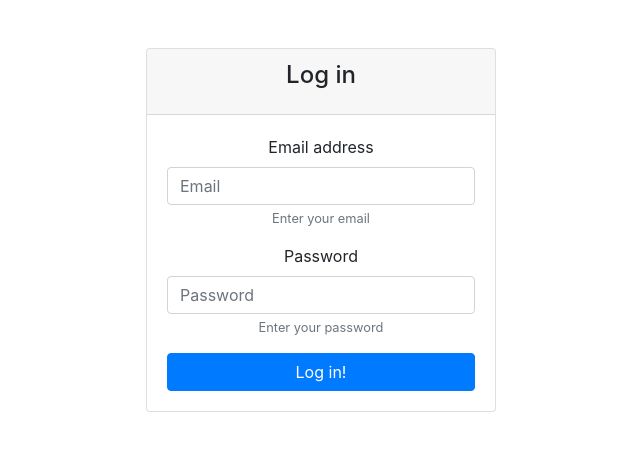
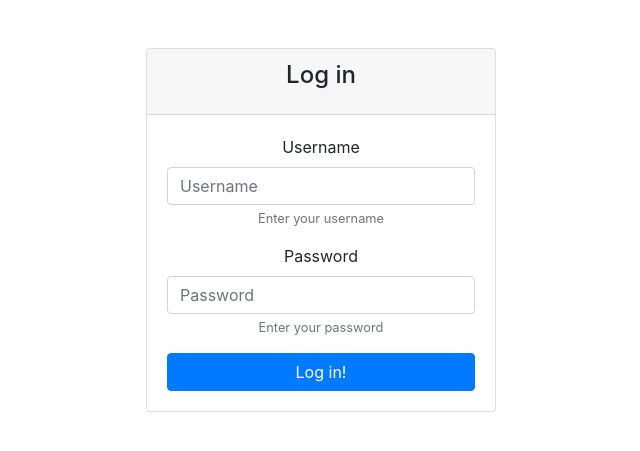
Before and after one commit to LiquidLemon/dropspot, a Flask app: page /login in a window 1280 px wide. Shown: the part 56-507 px from the top of the page, without its empty margins (319-959 px from the left). Run offline with Flask 2, Linux system fonts and the light colour scheme; some libraries are stand-ins or nearby versions.

Commit message:
Get rid of email

```diff
--- a/dropspot/auth.py
+++ b/dropspot/auth.py
@@ -15,12 +15,7 @@ def register():
     if request.method == "POST":
         password = request.form["password"]
         c_password = request.form["confirm-password"]
-        email = request.form["email"]
         username = request.form["username"]
-
-        if email == "":
-            flash("Missing email", "error")
-            return redirect(request.url)
 
         if username == "":
             flash("Missing username", "error")
@@ -42,16 +37,11 @@ def register():
             flash("Password must be at least 8 characters long", "error")
             return redirect(request.url)
 
-        if User.query.filter_by(email=email).first() is not None:
-            flash("User with this email is registered already", "error")
-            return redirect(request.url)
-
         if User.query.filter_by(username=username).first() is not None:
             flash("User with this username is registered already", "error")
             return redirect(request.url)
 
         user = User(
-            email=email,
             username=username,
             password_hash=generate_password_hash(password),
             otp_secret=pyotp.random_base32(),
@@ -74,20 +64,20 @@ def login():
 
     if request.method == "POST":
         password = request.form["password"]
-        email = request.form["email"]
+        username = request.form["username"]
 
-        if email == "":
-            flash("Missing email", "error")
+        if username == "":
+            flash("Missing username", "error")
             return redirect(request.url)
 
         if password == "":
             flash("Missing password", "error")
             return redirect(request.url)
 
-        user = User.query.filter_by(email=email).first()
+        user = User.query.filter_by(username=username).first()
 
         if user is None:
-            flash("User with this email is does not exist", "error")
+            flash("User with this username does not exist", "error")
             return redirect(request.url)
 
         if not check_password_hash(user.password_hash, password):
@@ -96,7 +86,7 @@ def login():
 
         session.clear()
         session["user_id"] = user.id
-        session["user_email"] = user.email
+        session["username"] = user.username
 
         flash("Logged in successfully", "success")
         return redirect("/drop")
--- a/dropspot/drop.py
+++ b/dropspot/drop.py
@@ -53,4 +53,4 @@ def index():
         flash("Files uploaded correctly!", "success")
         return redirect("/drop")
 
-    return render_template("drop.html", user_email=session.get("user_email"))
+    return render_template("drop.html", username=session.get("username"))
--- a/dropspot/models.py
+++ b/dropspot/models.py
@@ -7,7 +7,6 @@ db = SQLAlchemy()
 class User(db.Model):
     id = db.Column(db.Integer, primary_key=True)
     username = db.Column(db.String(40), index=True, nullable=False)
-    email = db.Column(db.String(120), index=True, unique=True, nullable=False)
     password_hash = db.Column(db.String(120), nullable=False)
     otp_secret = db.Column(db.String(20))
 
--- a/dropspot/profile.py
+++ b/dropspot/profile.py
@@ -23,7 +23,7 @@ def profile():
 
     return render_template(
         "profile.html",
-        user_email=session.get("user_email"),
+        username=session.get("username"),
         otp_uri=otp_uri,
         user=user,
     )
--- a/dropspot/templates/base.html
+++ b/dropspot/templates/base.html
@@ -23,7 +23,7 @@
           </li>
         </ul>
       </div>
-      {% if not user_email %}
+      {% if not username %}
       <ul class="navbar-nav">
         <li class="nav-item {{ 'active' if page == 'login' else '' }}">
           <a class="nav-link" href="/login">Log in</a>
@@ -38,7 +38,7 @@
           <a class="nav-link" href="/profile">Profile</a>
         </li>
         <li class="nav-item {{ 'active' if page == 'login' else '' }}">
-          <a class="nav-link" href="/logout">Log out: {{ user_email }}</a>
+          <a class="nav-link" href="/logout">Log out: {{ username }}</a>
         </li>
       </ul>
       {% endif %}
--- a/dropspot/templates/login.html
+++ b/dropspot/templates/login.html
@@ -17,9 +17,9 @@ Log in
         <form action="/login" method="post">
           <div class="form-row">
             <div class="form-group col">
-              <label>Email address</label>
-              <input class="form-control" type="text" name="email" placeholder="Email" />
-              <small class="form-text text-muted">Enter your email</small>
+              <label>Username</label>
+              <input class="form-control" type="text" name="username" placeholder="Username" />
+              <small class="form-text text-muted">Enter your username</small>
             </div>
           </div>
           <div class="form-row">
```
Also changed, not shown: dropspot/templates/profile.html (+1 -9 lines), dropspot/templates/register.html (+0 -7 lines).
